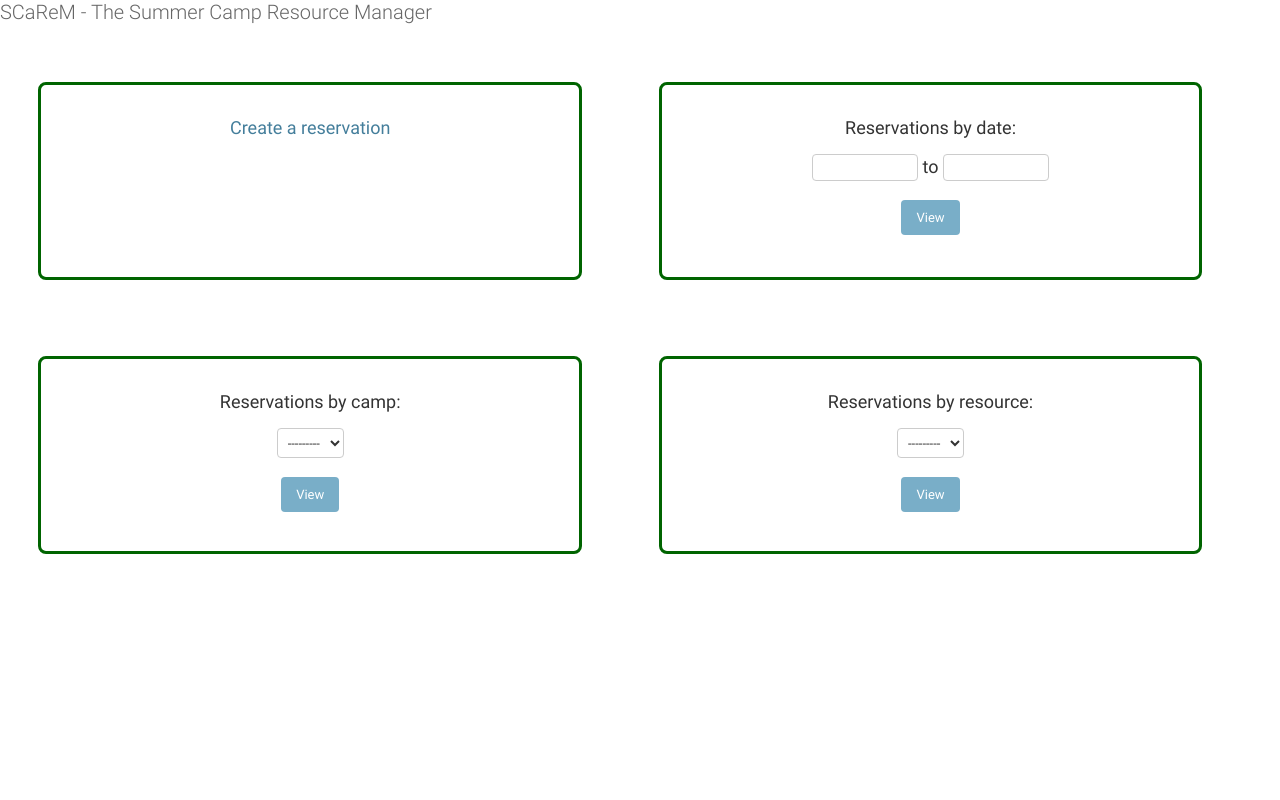
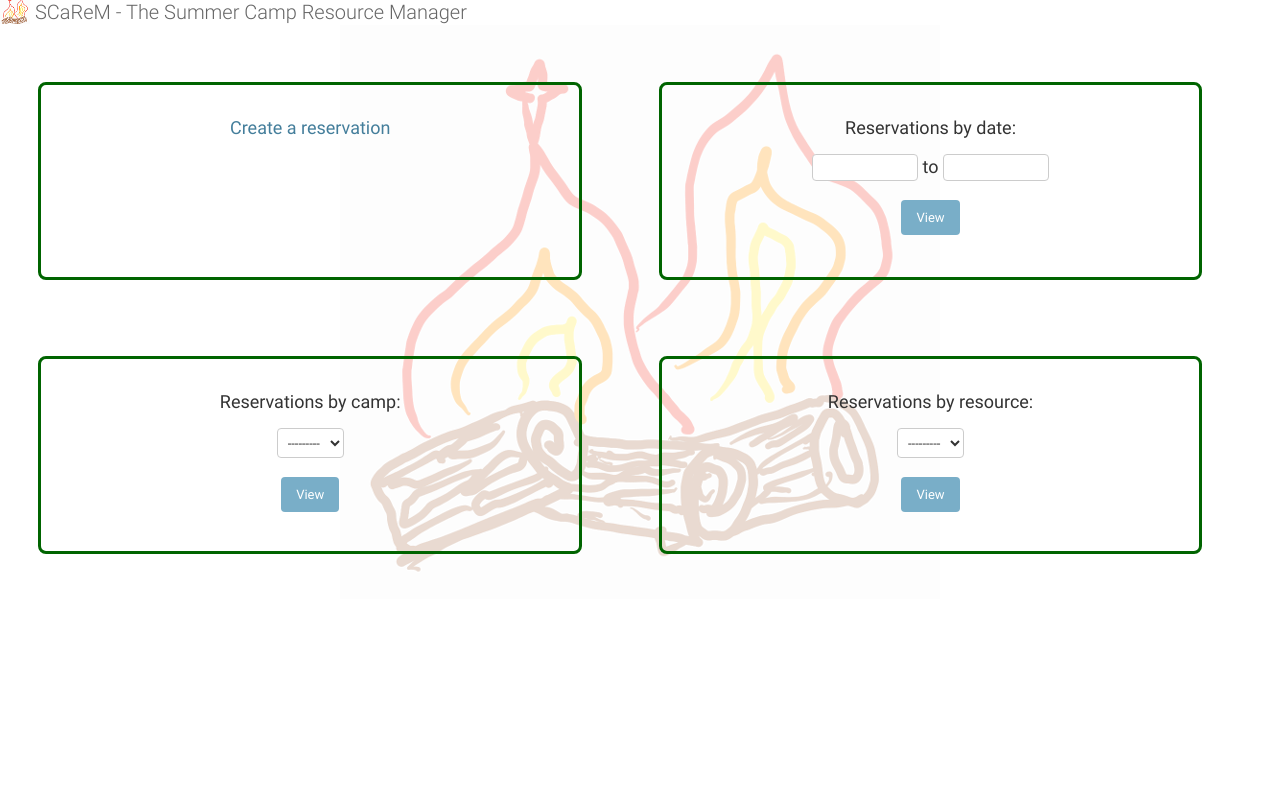
Before and after one commit to mariagullickson/SCaReM, a Django app: template SCaReM/templates/index.html in a window 1280 px wide. Run offline with Django 3.2, Linux system fonts and the light colour scheme; the template is opened without the code that fills it, so the values that code supplies are empty; parts of the project's set-up code (start-up, migrations or seed data) failed here and were passed over; some libraries are stand-ins or nearby versions.

Commit message:
add logo

```diff
--- a/SCaReM/admin.py
+++ b/SCaReM/admin.py
@@ -4,4 +4,5 @@ from .models import *
 admin.site.register(Resource)
 admin.site.register(Tag)
 admin.site.register(Camp)
+admin.site.register(AuditLog)
 admin.site.register(Reservation) # TODO - remove from admin
--- a/SCaReM/static/css/general.css
+++ b/SCaReM/static/css/general.css
@@ -2,3 +2,10 @@
     font-weight: bold;
     background-color: orange;
 }
+
+h1 {
+    background-image: url('/static/img/scarem_small.png');
+    background-position: left center;
+    background-repeat: no-repeat;
+    padding-left: 35px;
+}
--- a/SCaReM/static/css/index.css
+++ b/SCaReM/static/css/index.css
@@ -10,3 +10,10 @@
     font-size: large;
     text-align: center;
 }
+
+body {
+    background-image: url('/static/img/scarem_medium.png');
+    background-repeat: no-repeat;
+    background-position: center 25px;
+    background-attachment: fixed;
+}
--- a/SCaReM/templates/index.html
+++ b/SCaReM/templates/index.html
@@ -6,7 +6,7 @@
 {% endblock %}
 
 {% block content %}
-  <div>
+  <div class='main'>
     <div class='card'>
       <p><a href="reservation/create">Create a reservation</a></p>
     </div>
```
Also changed, not shown: SCaReM/models.py (+17 -0 lines), SCaReM/static/img/scarem_large.png (added), SCaReM/static/img/scarem_medium.png (added), SCaReM/static/img/scarem_small.png (added).
